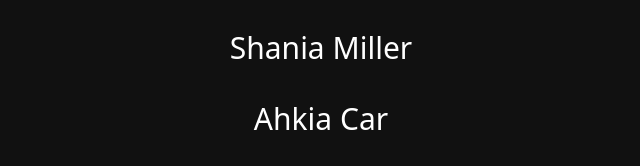
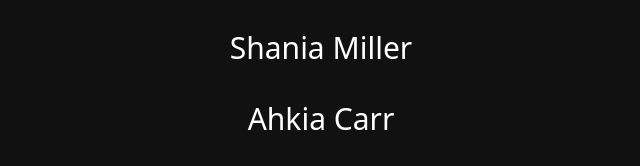
Before and after one commit to Uhhhh-kobe/Vote4Kobe.gethub.io, a plain HTML site: page credits.html in a window 1280 px wide. Shown: the part 2511-2677 px from the top of the page, 319-959 px from the left. Drawn offline with Linux system fonts and the light colour scheme.

Commit message:
Update credits.html

```diff
--- a/credits.html
+++ b/credits.html
@@ -78,7 +78,7 @@
 
               <p class="z">Shania Miller</p>
 
-              <p class="z">Ahkia Car </p>
+              <p class="z">Ahkia Carr </p>
 
               <p class="z">Braxtyn Newkirk</p>
 
@@ -134,7 +134,7 @@
 
 <p class="z"> Shania Miller</p>
 
-<p class="z"> Ahkia Car </p>
+<p class="z"> Ahkia Carr </p>
 
 <p class="z"> Braxtyn Newkirk</p>
 
```
